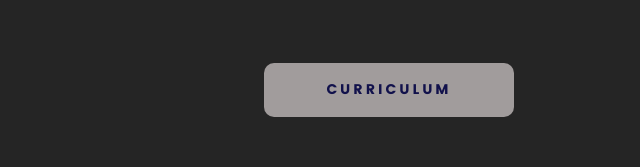
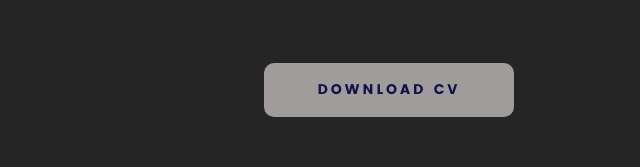
Before and after one commit to brayantorrespadilla4-ai/portafolio, a plain HTML site: page index.html in a window 1280 px wide. Shown: the part 1793-1960 px from the top of the page, 231-871 px from the left. Drawn offline with Linux system fonts and the light colour scheme; files whose address does not match are found by name.

Commit message:
Change link text from 'Curriculum' to 'Download CV'

```diff
--- a/index.html
+++ b/index.html
@@ -188,7 +188,7 @@
 
    	<div class="row button-section">
    		<div class="col-twelve">
-   			<a href="https://drive.google.com/file/d/1nkJR5X8CZ_LqC3_pmf3hJFM8oQY4GFwp/view" title="Galeria del portrafolio"class="button button-primary" tarjet="_blank">Curriculum</a>
+   			<a href="https://drive.google.com/file/d/1nkJR5X8CZ_LqC3_pmf3hJFM8oQY4GFwp/view" title="Galeria del portrafolio"class="button button-primary" tarjet="_blank">Download CV</a>
    		</div>
    	</div>
 
```
